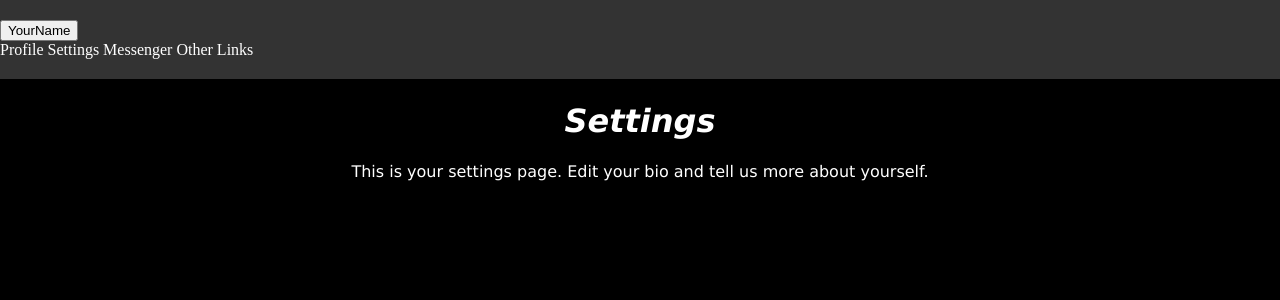
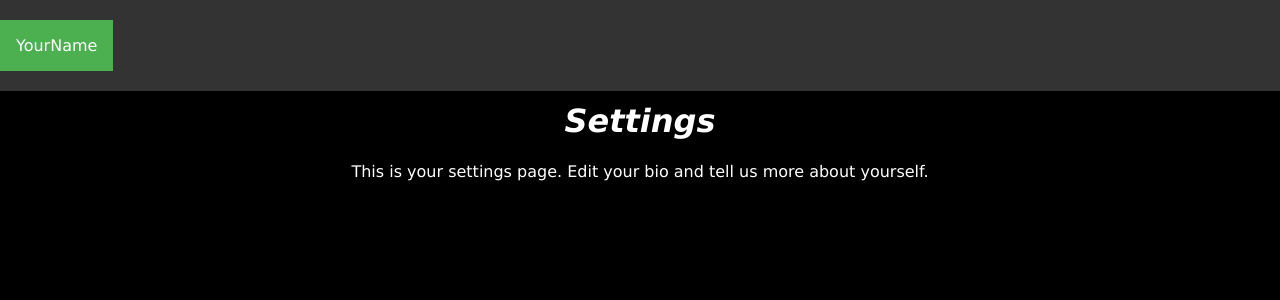
Before and after one commit to SuburbanNinjaMC/-, a PHP site: page /settings/index.html in a window 1280 px wide. Shown: the top 300 px of the page. Run offline with PHP 8.4, Linux system fonts and the light colour scheme.

Commit message:
Update style.css

```diff
--- a/settings/style.css
+++ b/settings/style.css
@@ -23,6 +23,55 @@ div#fixedheader {
 #Home {
   font-family: Verdana;
   display: inline-block;
+}
+
+.dropbtn {
+    background-color: #4CAF50;
+    color: white;
+    padding: 16px;
+    font-size: 16px;
+    border: none;
+    cursor: pointer;
+    font-family: Verdana;
+}
+
+/* The container <div> - needed to position the dropdown content */
+.dropdown {
+    position: relative;
+    display: inline-block;
+}
+
+/* Dropdown Content (Hidden by Default) */
+.dropdown-content {
+    right: 0;
+    display: none;
+    position: absolute;
+    background-color: #f9f9f9;
+    box-shadow: 0px 8px 16px 0px rgba(0,0,0,0.2);
+    text-align: right;
+}\
+
+/* Links inside the dropdown */
+.dropdown-content a {
+    font-family: Verdana;
+    color: black;
+    padding: 12px 16px;
+    text-decoration: none;
+    display: block;
+    text-align: right;
+}
+
+/* Change color of dropdown links on hover */
+.dropdown-content a:hover {background-color: #f1f1f1}
+
+/* Show the dropdown menu on hover */
+.dropdown:hover .dropdown-content {
+    display: block;
+}
+
+/* Change the background color of the dropdown button when the dropdown content is shown */
+.dropdown:hover .dropbtn {
+    background-color: #3e8e41;
 }
 
 a:link {
```
